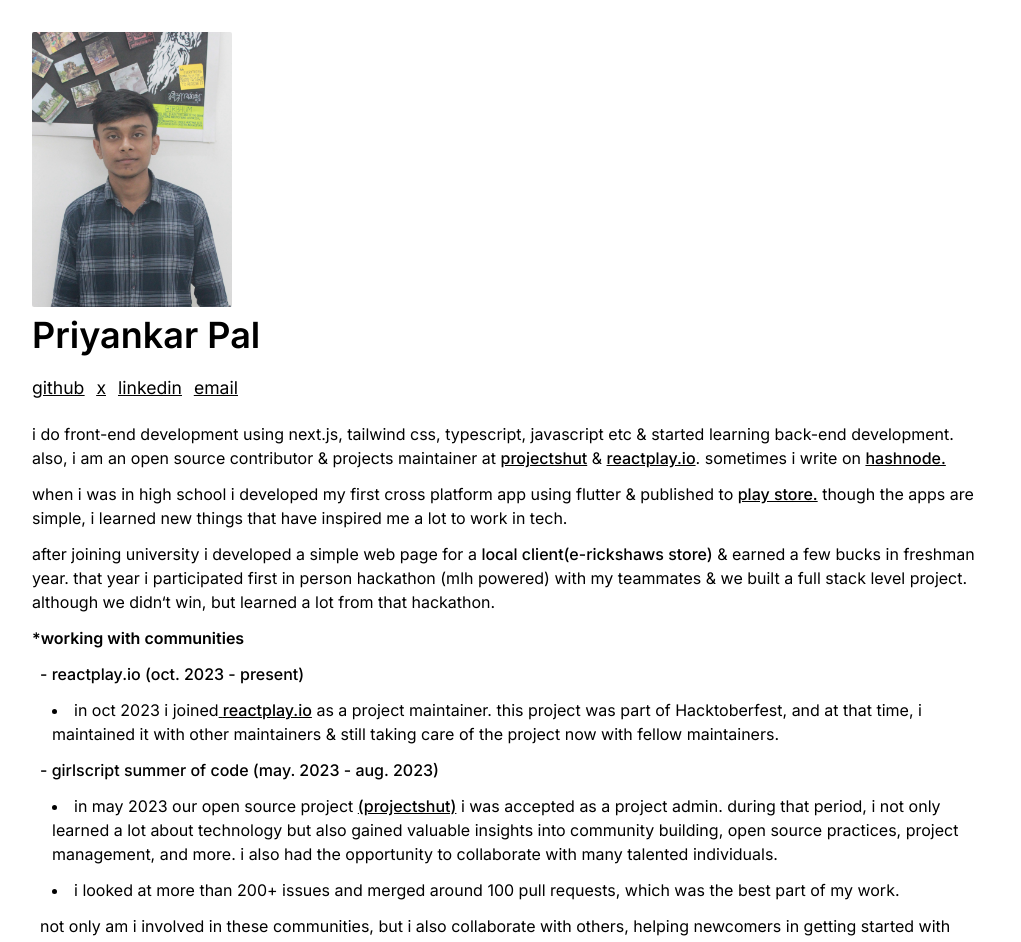
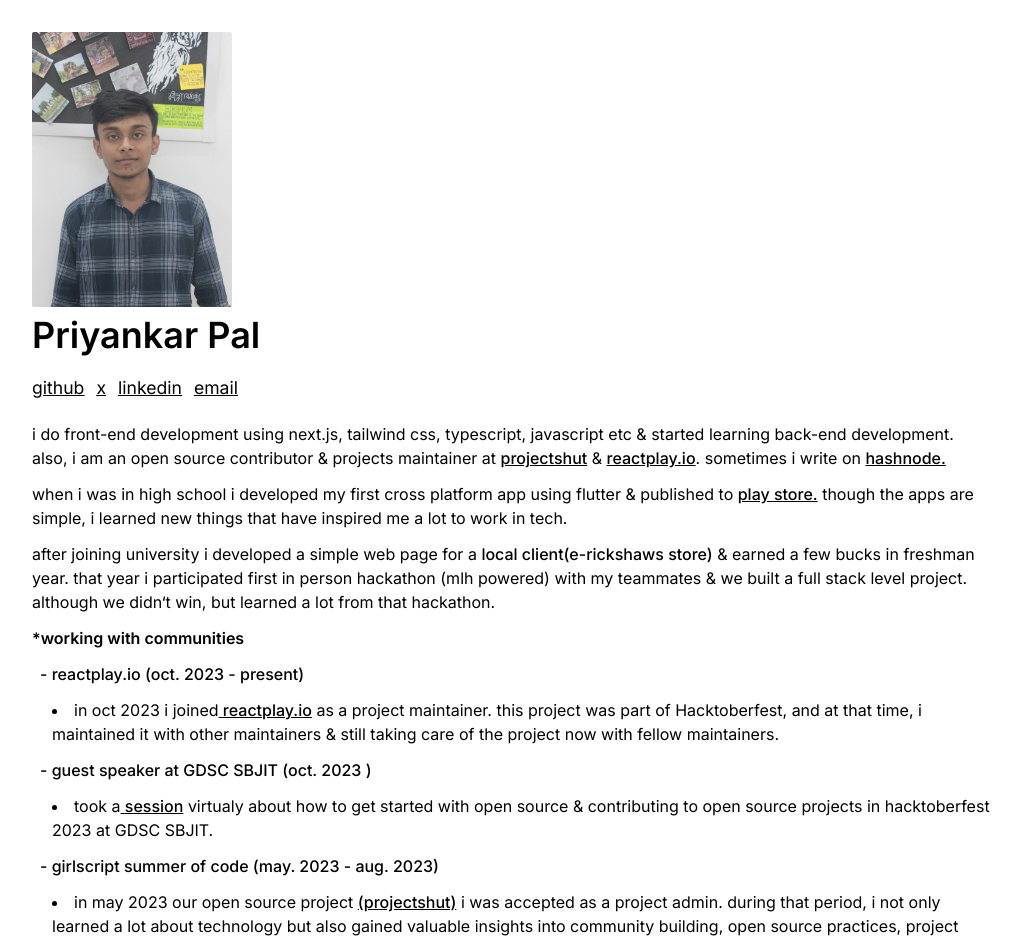
Before and after one commit to priyankarpal/priyankarpal.github.io, a Next.js app: page / in a window 1280 px wide. Shown: the top 942 px of the page, without its empty margins (128-1149 px from the left). Built offline with nearby package versions, Linux system fonts and the light colour scheme.

Commit message:
chore: added speaker

```diff
--- a/app/page.tsx
+++ b/app/page.tsx
@@ -1,4 +1,5 @@
 import GSSOC from "@/components/community/gssoc";
+import Hacktoberfest from "@/components/community/hacktoberfest";
 import ReactPlay from "@/components/community/reactplay";
 import GoGreen from "@/components/projects/gogreen";
 import ProjectsHut from "@/components/projects/projectshut";
@@ -99,6 +100,7 @@
             <p className="font-semibold">*working with communities</p>
             {/*  according to the date  */}
             <ReactPlay />
+            <Hacktoberfest />
             <GSSOC />
             <p className="pl-2">
               not only am i involved in these communities, but i also
--- /dev/null
+++ b/components/community/hacktoberfest.tsx
@@ -0,0 +1,21 @@
+export default function Hacktoberfest() {
+    const event_url =
+        "https://gdsc.community.dev/events/details/developer-student-clubs-sb-jain-institute-of-technology-management-research-nagpur-presents-hacktoberfest-2023-your-open-source-odyssey-begins/";
+
+    return (
+        <section className="space-y-3">
+            <p className="font-medium pl-2"> - guest speaker at GDSC SBJIT  (oct. 2023 )</p>
+            <div className="pl-5 space-y-3">
+                <li>
+                    took a
+                    <a href={event_url} className="underline font-medium" target="_blank">
+                        {" "}
+                        session
+                    </a>{" "}
+                    virtualy about how to get started with open source & contributing to
+                    open source projects in hacktoberfest 2023 at GDSC SBJIT.
+                </li>
+            </div>
+        </section>
+    );
+}
```
